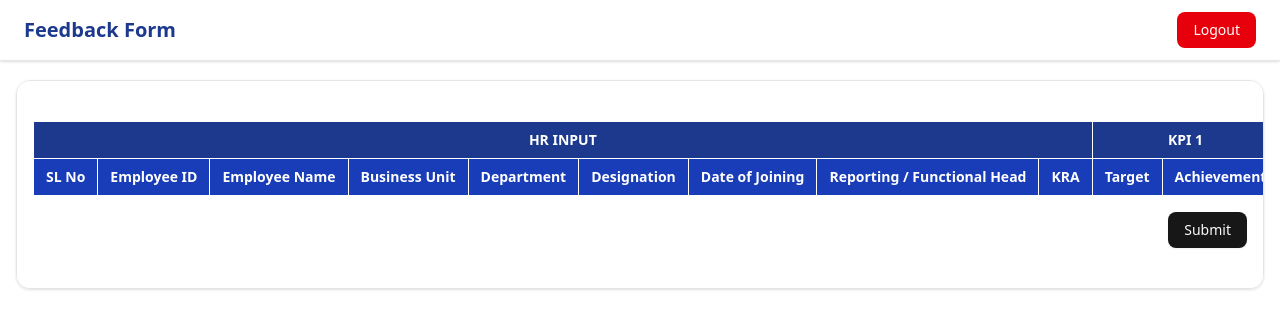
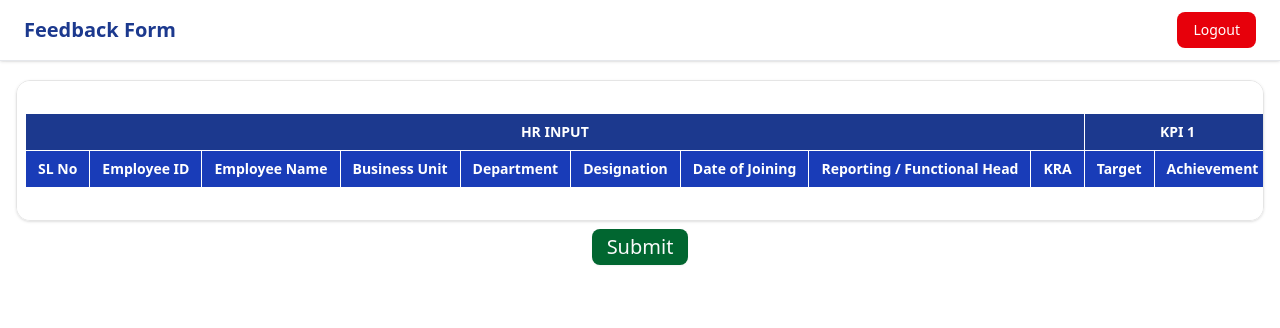
Before and after one commit to Himanshu2239/rmlfeedbackfrontend, a Next.js app: page /feedbackTable in a window 1280 px wide. Shown: the top 328 px of the page. Built offline with nearby package versions, Linux system fonts and the light colour scheme.

Commit message:
modify: feedbackTable

```diff
--- a/app/feedbackTable/page.js
+++ b/app/feedbackTable/page.js
@@ -225,8 +225,8 @@ export default function FeedbackTable() {
       </div>
       {/* Main Content */}
       <div className="mt-20 m-4">
-        <Card className="overflow-auto w-full">
-          <CardContent className="p-4">
+        <Card className="overflow-auto w-full max-h-[80vh]">
+          <CardContent className="p-2">
             <motion.table
               initial={{ opacity: 0 }}
               animate={{ opacity: 1 }}
@@ -283,6 +283,7 @@ export default function FeedbackTable() {
                           <Textarea
                             value={cell}
                             className="min-h-[60px] resize rounded-md border border-gray-300 p-2 text-sm"
+                            // onInput="this.style.height = 'auto'; this.style.height = this.scrollHeight + 'px';"
                             placeholder="Enter text..."
                             onChange={(e) => handleChange(row.id, idx, e.target.value)}
                             onClick={(e) => e.stopPropagation()}
@@ -294,11 +295,11 @@ export default function FeedbackTable() {
                 ))}
               </tbody>
             </motion.table>
-            <div className="flex justify-end mt-4">
-              <Button onClick={handleSubmit}>Submit</Button>
-            </div>
           </CardContent>
         </Card>
+        <div className="flex justify-center mt-2">
+        <Button className="w-24 bg-green-800 text-xl hover:bg-green-900" onClick={handleSubmit}>Submit</Button>
+        </div>
       </div>
     </div>
   );
```
